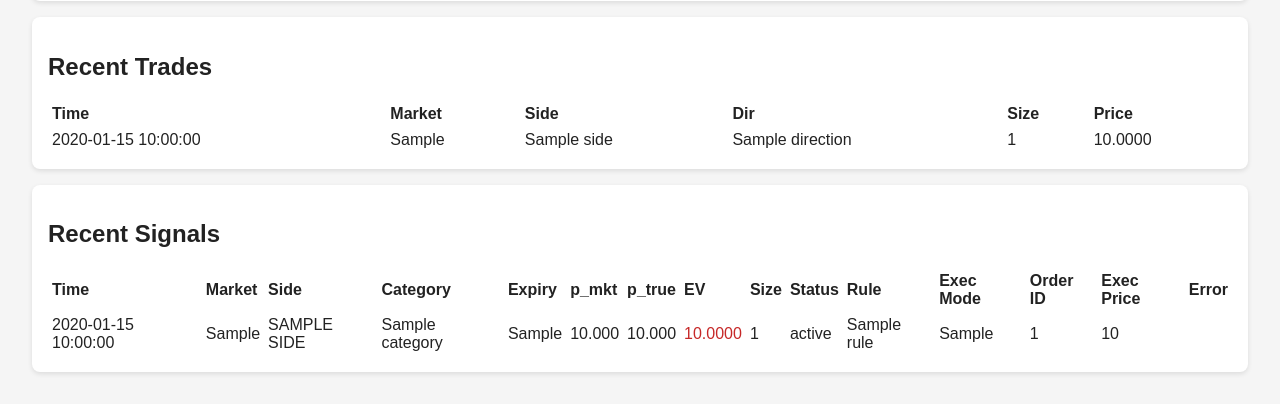
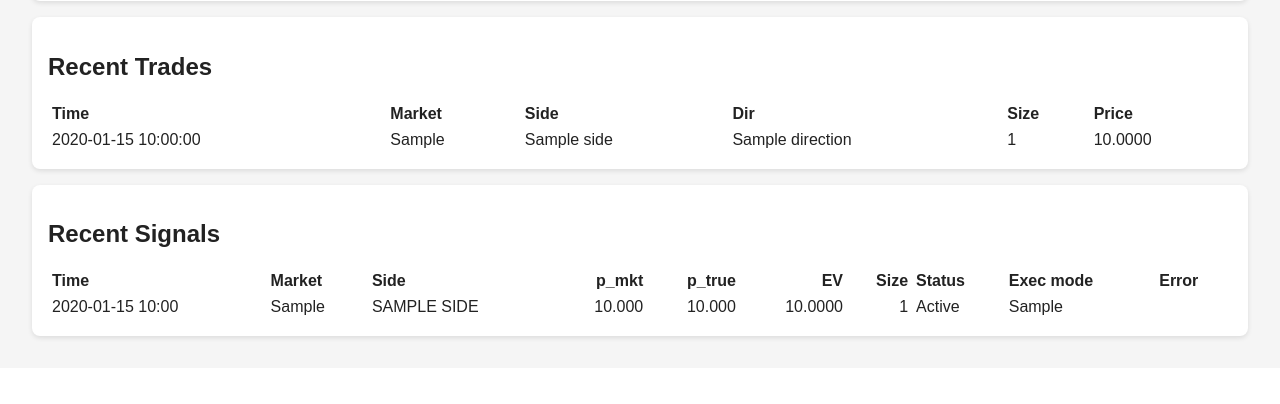
Before and after one commit to cherwinski/kalshi_edge, a Python web app: template templates/dashboard.html in a window 1280 px wide. Shown: the part 1625-2029 px from the top of the page. After the commit the page ends 1966 px from the top, so only its background shows below. Run offline with Jinja, Linux system fonts and the light colour scheme; the template is opened without the code that fills it: most values are stand-ins (such as "Sample title", 1, 10 or a date in 2020).

Commit message:
Tighten Recent Signals table: compact columns, tooltips, badges, and EV coloring

```diff
--- a/templates/dashboard.html
+++ b/templates/dashboard.html
@@ -155,50 +155,66 @@
         <th style="text-align: left; padding: 4px;">Time</th>
         <th style="text-align: left; padding: 4px;">Market</th>
         <th style="text-align: left; padding: 4px;">Side</th>
-        <th style="text-align: left; padding: 4px;">Category</th>
-        <th style="text-align: left; padding: 4px;">Expiry</th>
-        <th style="text-align: left; padding: 4px;">p_mkt</th>
-        <th style="text-align: left; padding: 4px;">p_true</th>
-        <th style="text-align: left; padding: 4px;">EV</th>
-        <th style="text-align: left; padding: 4px;">Size</th>
+        <th style="text-align: right; padding: 4px;">p_mkt</th>
+        <th style="text-align: right; padding: 4px;">p_true</th>
+        <th style="text-align: right; padding: 4px;">EV</th>
+        <th style="text-align: right; padding: 4px;">Size</th>
         <th style="text-align: left; padding: 4px;">Status</th>
-        <th style="text-align: left; padding: 4px;">Rule</th>
-        <th style="text-align: left; padding: 4px;">Exec Mode</th>
-        <th style="text-align: left; padding: 4px;">Order ID</th>
-        <th style="text-align: left; padding: 4px;">Exec Price</th>
+        <th style="text-align: left; padding: 4px;">Exec mode</th>
         <th style="text-align: left; padding: 4px;">Error</th>
       </tr>
     </thead>
     <tbody id="signals-body">
       {% for sig in signals %}
-      <tr>
-        <td style="padding: 4px;">{{ sig.created_at }}</td>
+      {% set ev = sig.expected_value %}
+      {% set ev_class = '' %}
+      {% if ev > 0 %}
+        {% set ev_class = 'text-success' %}
+      {% elif ev < 0 %}
+        {% set ev_class = 'text-danger' %}
+      {% endif %}
+      {% set status_label = (sig.status or '').lower() %}
+      {% if status_label == 'executed' %}
+        {% set status_class = 'tag tag-live' %}
+      {% elif status_label == 'resting' %}
+        {% set status_class = 'tag' %}
+      {% elif status_label in ['ignored','error'] %}
+        {% set status_class = 'tag text-danger' %}
+      {% else %}
+        {% set status_class = 'tag' %}
+      {% endif %}
+      {% set exec_label = (sig.execution_mode or '').lower() %}
+      {% if exec_label == 'live' %}
+        {% set exec_class = 'tag tag-live' %}
+      {% else %}
+        {% set exec_class = 'tag' %}
+      {% endif %}
+      {% set ts = sig.created_at %}
+      {% set ts_str = ts[:16] if ts else '' %}
+      {% set title_text = "Category: %s • Expiry: %s • Rule: %s • Order: %s • Exec: %s" % (
+        sig.category or "",
+        sig.expiry_bucket or "",
+        sig.rule or "",
+        sig.order_id or "",
+        sig.executed_price if sig.executed_price is not none else ""
+      ) %}
+      <tr
+        data-category="{{ sig.category or '' }}"
+        data-expiry="{{ sig.expiry_bucket or '' }}"
+        data-rule="{{ sig.rule or '' }}"
+        data-order-id="{{ sig.order_id or '' }}"
+        data-exec-price="{{ sig.executed_price if sig.executed_price is not none else '' }}"
+        title="{{ title_text }}"
+      >
+        <td style="padding: 4px;" title="{{ sig.created_at }}">{{ ts_str }}</td>
         <td style="padding: 4px;">{{ sig.market_ticker }}</td>
-        <td style="padding: 4px; text-transform: uppercase;">{{ sig.side }}</td>
-        <td style="padding: 4px;">{{ sig.category or "" }}</td>
-        <td style="padding: 4px;">{{ sig.expiry_bucket or "" }}</td>
-        <td style="padding: 4px;">{{ "%.3f"|format(sig.p_mkt) }}</td>
-        <td style="padding: 4px;">{{ "%.3f"|format(sig.p_true_est) }}</td>
-        {% set ev = sig.expected_value %}
-        {% set ev_color = "#c62828" %}
-        {% if ev >= 0.05 %}
-          {% set ev_color = "#1b5e20" %}
-        {% elif ev >= 0.02 %}
-          {% set ev_color = "#2e7d32" %}
-        {% elif ev >= 0 %}
-          {% set ev_color = "#43a047" %}
-        {% elif ev >= -0.02 %}
-          {% set ev_color = "#ef6c00" %}
-        {% else %}
-          {% set ev_color = "#c62828" %}
-        {% endif %}
-        <td style="padding: 4px; color: {{ ev_color }};">{{ "%.4f"|format(ev) }}</td>
-        <td style="padding: 4px;">{{ sig.size }}</td>
-        <td style="padding: 4px;">{{ sig.status }}</td>
-        <td style="padding: 4px;">{{ sig.rule }}</td>
-        <td style="padding: 4px;">{{ sig.execution_mode or "" }}</td>
-        <td style="padding: 4px;">{{ sig.order_id or "" }}</td>
-        <td style="padding: 4px;">{{ sig.executed_price if sig.executed_price is not none else "" }}</td>
+        <td style="padding: 4px;">{{ (sig.side or '').upper() }}</td>
+        <td style="padding: 4px; text-align:right;">{{ "%.3f"|format(sig.p_mkt) }}</td>
+        <td style="padding: 4px; text-align:right;">{{ "%.3f"|format(sig.p_true_est) }}</td>
+        <td style="padding: 4px; text-align:right;" class="{{ ev_class }}">{{ "%.4f"|format(ev) }}</td>
+        <td style="padding: 4px; text-align:right;">{{ sig.size }}</td>
+        <td style="padding: 4px;"><span class="{{ status_class }}">{{ (sig.status or '').capitalize() }}</span></td>
+        <td style="padding: 4px;"><span class="{{ exec_class }}">{{ (sig.execution_mode or '').capitalize() }}</span></td>
         <td style="padding: 4px;">{{ sig.last_error or "" }}</td>
       </tr>
       {% endfor %}
```
